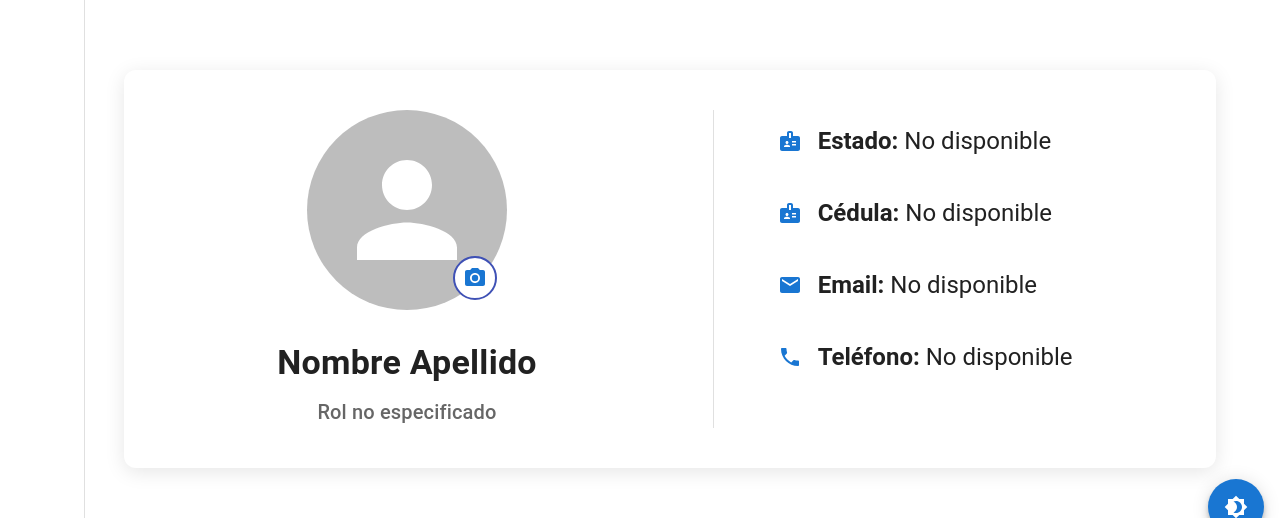
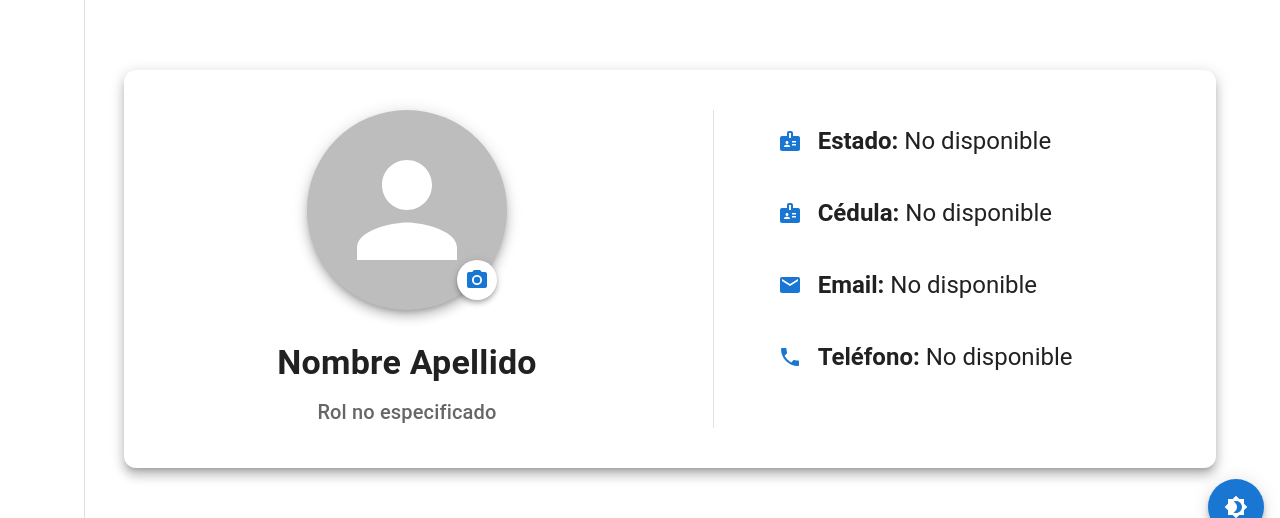
Before and after one commit to CourantLuna/gefardo-client, a React (Create React App) app: page /gefardo/ver-perfil in a window 1280 px wide. Shown: the part 249-767 px from the top of the page. Built offline with nearby package versions, Linux system fonts and the light colour scheme; no server answers; sample sign-in values are in the browser's storage.

Commit message:
cambios del fabbutton ui usando el theme actual y el shadow de mui material

```diff
--- a/src/pages/VerPerfil.js
+++ b/src/pages/VerPerfil.js
@@ -7,6 +7,8 @@ import {
   Paper,
   IconButton,
   Divider,
+  useTheme,
+
 } from "@mui/material";
 import EmailIcon from "@mui/icons-material/Email";
 import PhoneIcon from "@mui/icons-material/Phone";
@@ -19,6 +21,8 @@ const VerPerfil = () => {
   const [userId, setUserId] = useState();
   const [userInfo, setUserInfo] = useState({});
   const [rolUser, setRolUser] = useState({});
+    const theme = useTheme();
+
 
   useEffect(() => {
     const id = AuthService.getUserId();
@@ -61,7 +65,7 @@ const VerPerfil = () => {
           borderRadius: "12px",
           maxWidth: "1200px",
           width: "100%",
-          boxShadow: "0 4px 20px rgba(0, 0, 0, 0.1)",
+          boxShadow: theme.shadows[8] // Niveles de 0 a 24
         }}
       >
         <Grid container spacing={5}>
@@ -70,20 +74,21 @@ const VerPerfil = () => {
               <Avatar
                 alt={userInfo.Nombre}
                 src={userInfo.avatarUrl}
-                sx={{ width: 200, height: 200 }}
+                sx={{ width: 200, height: 200
+                  ,boxShadow: theme.shadows[7] // Niveles de 0 a 24
+                }}
+
               />
               <IconButton
                 aria-label="Cambiar foto de perfil"
                 sx={{
+                  backgroundColor: theme.palette.background.paper,
                   position: "absolute",
                   bottom: 10,
                   right: 10,
-                  backgroundColor: "#ffffff",
-                  border: "2px solid #3f51b5",
+                  borderColor: theme.palette.contrastThreshold,
                   zIndex: 1,
-                  '&:hover': {
-                    backgroundColor: "#f0f0f0",
-                  },
+                  boxShadow: theme.shadows[4] // Niveles de 0 a 24
                 }}
               >
                 <CameraAltIcon color="primary" />
```
